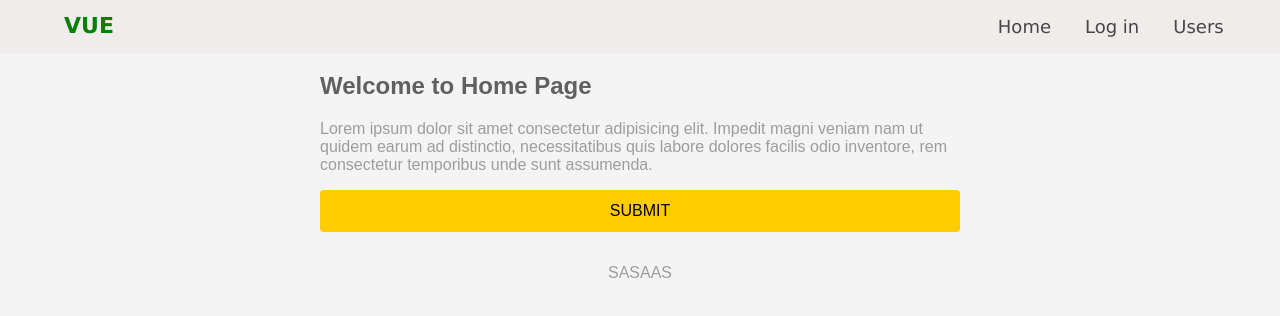
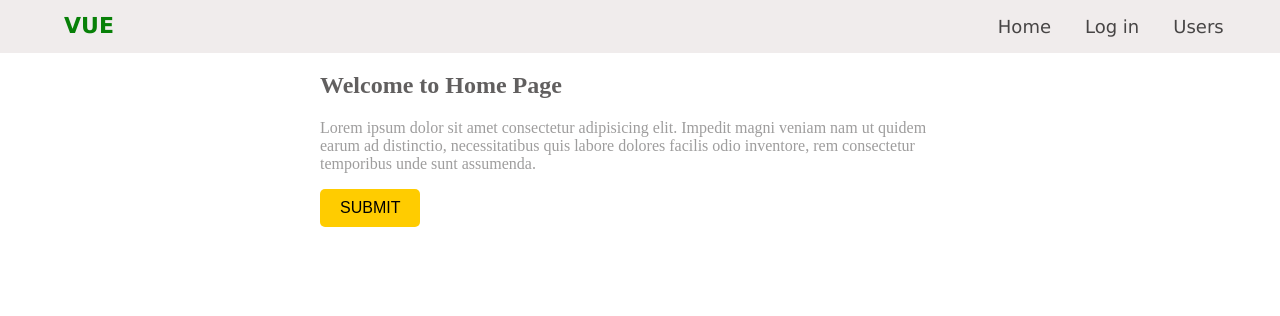
Before and after one commit to sasanedicbn/Vue-Frontend-Masters-workshop, a Vue app in the folder Vue-project2/: page / in a window 1280 px wide. Shown: the top 316 px of the page. Built offline with nearby package versions, Linux system fonts and the light colour scheme.

Commit message:
Add import in router.js

```diff
--- a/Vue-project2/src/App.vue
+++ b/Vue-project2/src/App.vue
@@ -18,7 +18,6 @@
     <div class="spinner">Loading...</div>
   </template>
   </Suspense>
-  <p>SASAAS</p>
 </div>
 </template>
 <style >
--- a/Vue-project2/src/router.js
+++ b/Vue-project2/src/router.js
@@ -1,6 +1,4 @@
-import UsersPageVue from "./views/UsersPage.vue";
 import HomePageVue from "./views/HomePage.vue";
-import LoginPageVue from "./views/LoginPage.vue";
 
 export const routes = [
   {
@@ -9,10 +7,10 @@ export const routes = [
   },
   {
     path: "/login",
-    component: LoginPageVue,
+    component: () => import("./views/LoginPage.vue"),
   },
   {
     path: "/users",
-    component: UsersPageVue,
+    component: () => import("./views/UsersPage.vue"),
   },
 ];
--- a/Vue-project2/src/views/HomePage.vue
+++ b/Vue-project2/src/views/HomePage.vue
@@ -2,7 +2,6 @@
 import BaseButton from '@/Base/Base-button.vue';
 import {usersData} from '../composables/usersStore'
 import UserCard from '../components/UserCard.vue';
-import { ref } from 'vue';
 </script>
 
 <template >
```
